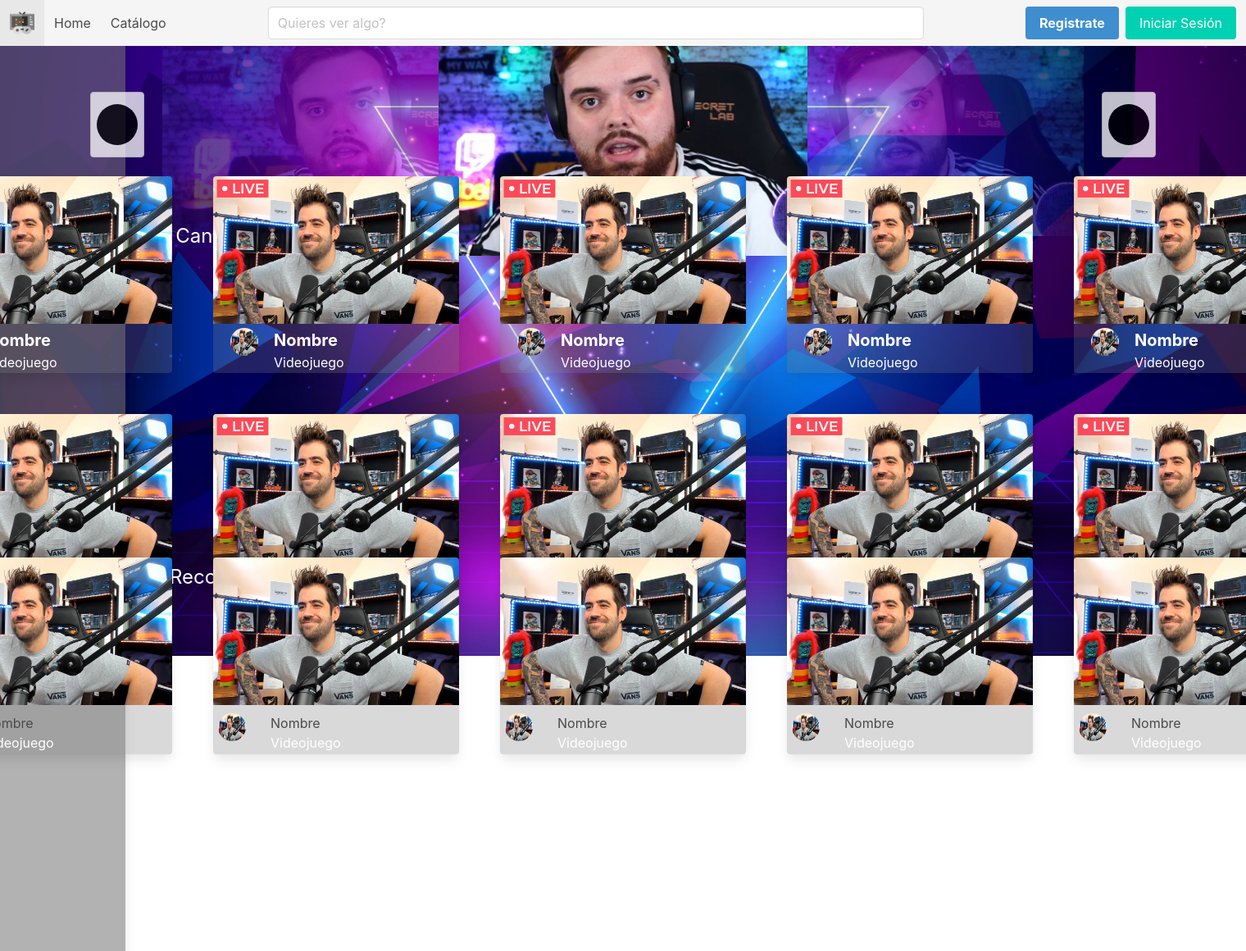
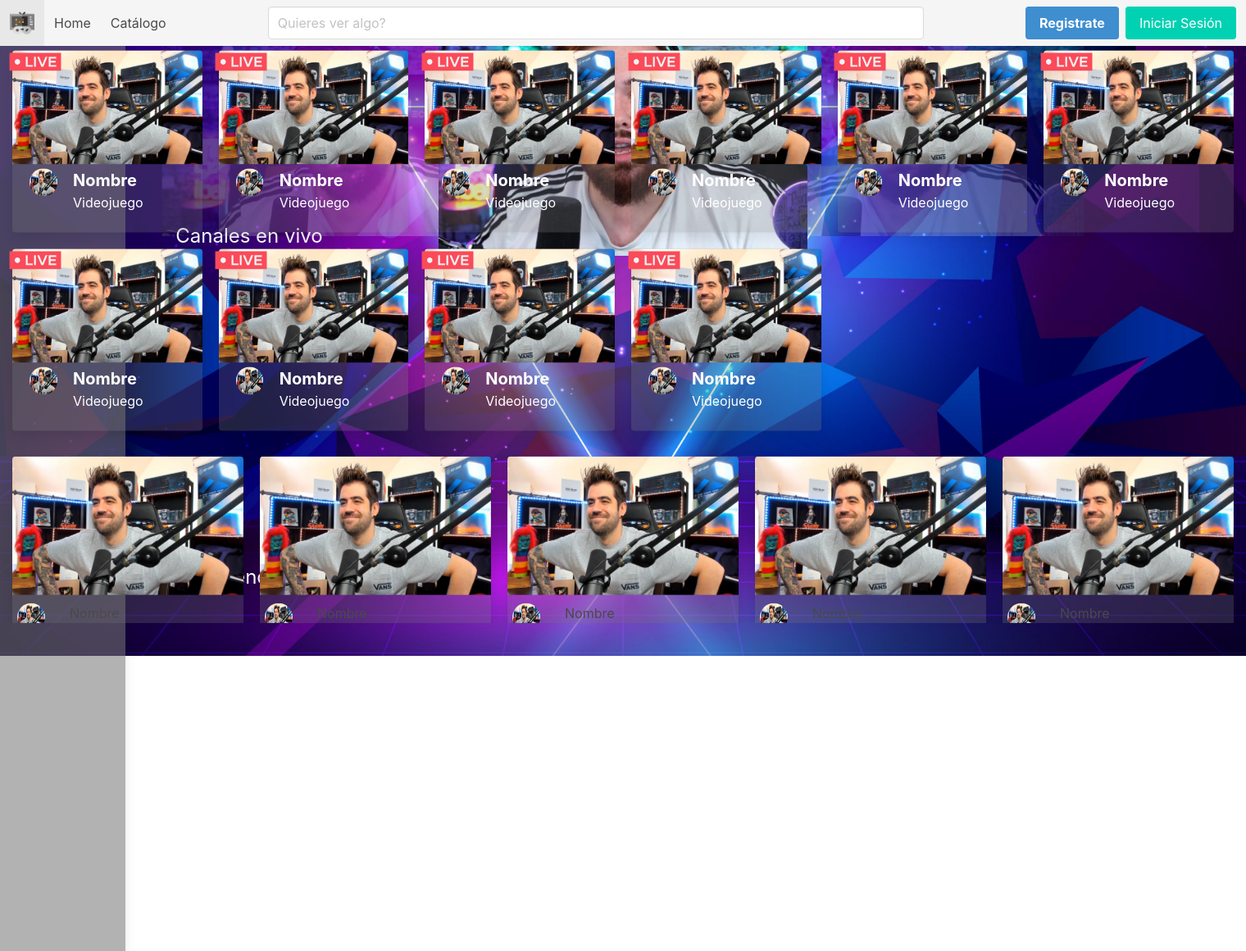
Before and after one commit to Itrio17/Proyecto_Django, a Django app: page / in a window 1520 px wide; the page is wider, and only the part inside the window is pictured. Shown: the top 1160 px of that part at 82% size. Run offline with Django 3.2, Linux system fonts and the light colour scheme.

Commit message:
Se trabajo sobre el diseño responsivo (incompleto)

```diff
--- a/gamingtv/inicio/static/scss/styles.css
+++ b/gamingtv/inicio/static/scss/styles.css
@@ -170,14 +170,13 @@ body {
 
 .liveStreams {
   display: grid;
-  grid-template-columns: 300px 300px 300px 300px 300px;
-  grid-template-rows: 240px 240px;
-  grid-column-gap: 50px;
-  grid-row-gap: 50px;
-  position: absolute;
-  top: 60%;
-  left: 50%;
-  transform: translate(-50%, -50%);
+  grid-gap: 20px;
+  grid-template-columns: repeat(auto-fit, minmax(200px, 1fr));
+  margin: 15px;
+  position: unset;
+  /* top: 60%;
+  left: 50%; */
+  transform: translate(0%, 10%);
 }
 .liveStreams .card {
   background-color: #78777747;
@@ -280,14 +279,10 @@ body {
 
 .relatedStreams {
   display: grid;
-  grid-template-columns: 300px 300px 300px 300px 300px;
-  grid-template-rows: 240px;
-  grid-column-gap: 50px;
-  grid-row-gap: 50px;
-  position: absolute;
-  top: 100%;
-  left: 50%;
-  transform: translate(-50%, -50%);
+  grid-gap: 20px;
+  grid-template-columns: repeat(auto-fit, minmax(200px, 1fr));
+  margin: 15px;
+  transform: translate(0%, 25%);
 }
 .relatedStreams .card {
   background-color: #78777747;
--- a/gamingtv/inicio/static/scss/styles.scss
+++ b/gamingtv/inicio/static/scss/styles.scss
@@ -196,14 +196,13 @@ body {
 
 .liveStreams {
     display: grid;
-    grid-template-columns: 300px 300px 300px 300px 300px;
-    grid-template-rows: 240px 240px;
-    grid-column-gap: 50px;
-    grid-row-gap: 50px;
-    position: absolute;
-    top: 60%;
-    left: 50%;
-    transform: translate(-50%, -50%);
+    grid-gap: 20px;
+    grid-template-columns: repeat(auto-fit, minmax(200px, 1fr));
+    margin: 15px;
+    position: unset;
+    /* top: 60%;
+    left: 50%; */
+    transform: translate(0%, 10%);
 
 
         .card {
@@ -346,14 +345,10 @@ body {
 
 .relatedStreams {
     display: grid;
-    grid-template-columns: 300px 300px 300px 300px 300px;
-    grid-template-rows: 240px;
-    grid-column-gap: 50px;
-    grid-row-gap: 50px;
-    position: absolute;
-    top: 100%;
-    left: 50%;
-    transform: translate(-50%, -50%);
+    grid-gap: 20px;
+    grid-template-columns: repeat(auto-fit, minmax(200px, 1fr));
+    margin: 15px;
+    transform: translate(0%, 25%);
 
         .card {
             background-color: #78777747;
```
Also changed, not shown: other parts of gamingtv/inicio/static/scss/styles.css (+126 -11 lines), other parts of gamingtv/inicio/static/scss/styles.scss (+127 -11 lines), 1 other file.
